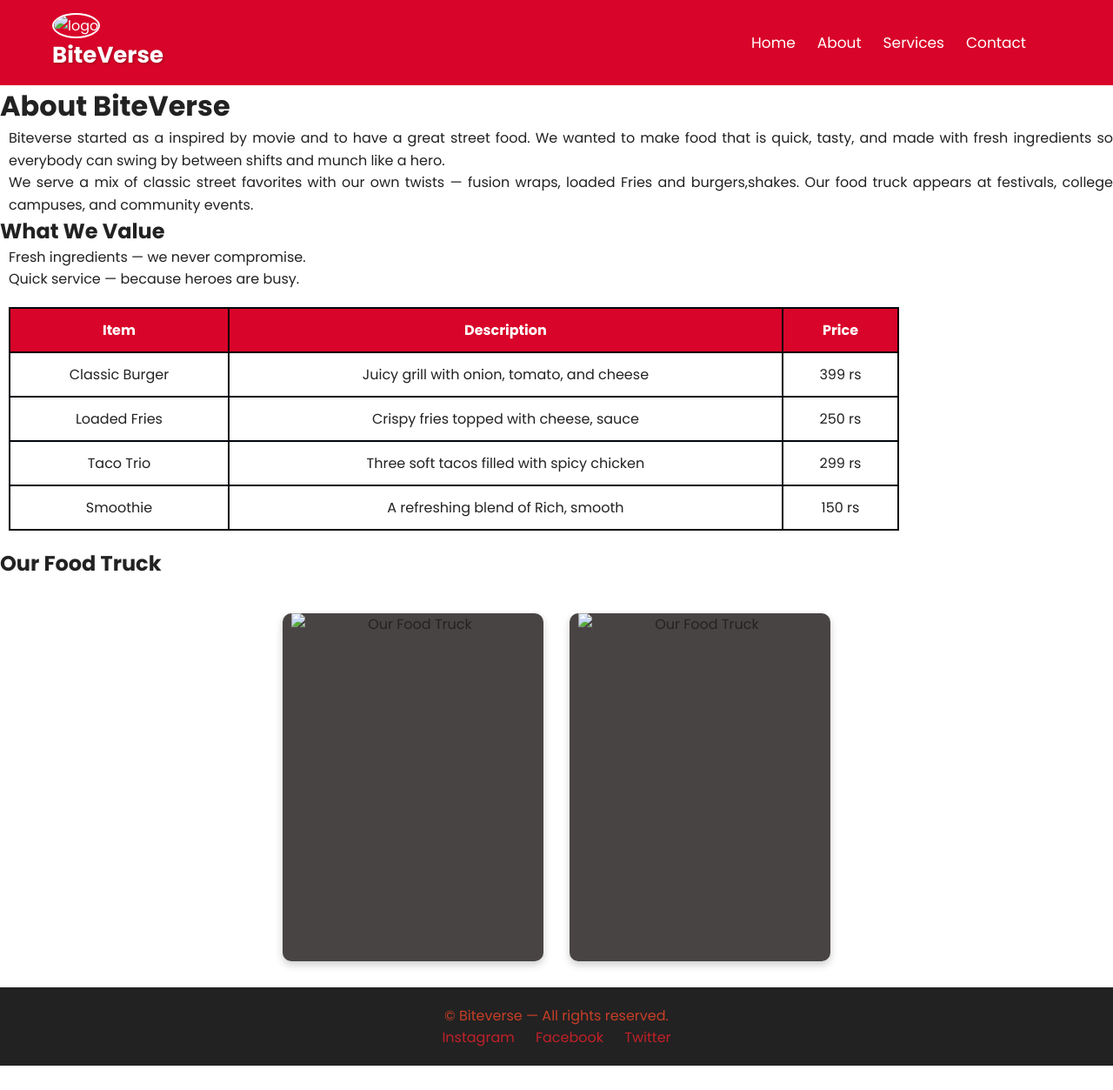
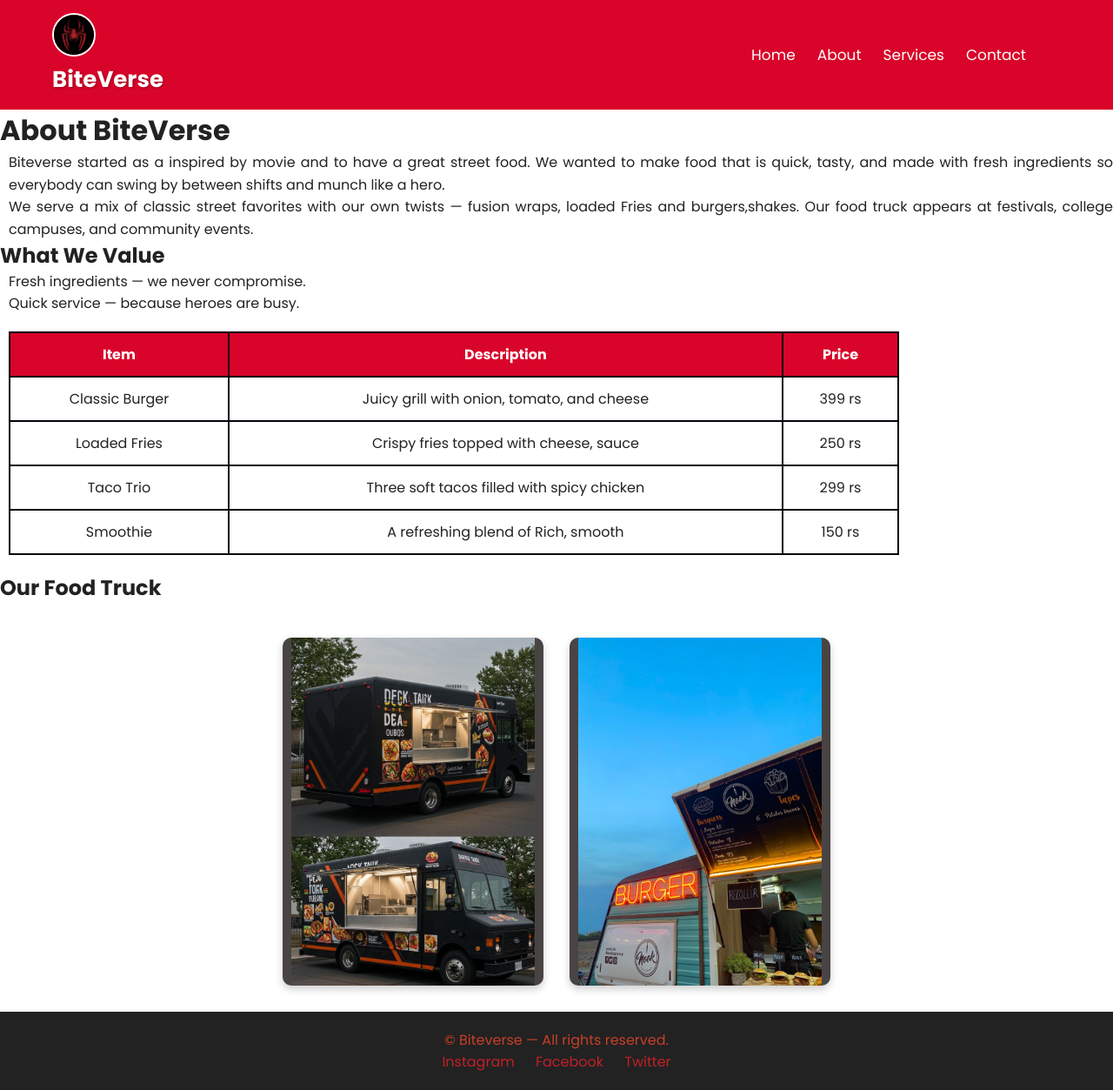
Before and after one commit to lakshusudha/website, a plain HTML site: page aboutpg.html in a window 1280 px wide. Shown: the whole page at 87% size. Before the commit the page ends 1225 px from the top, so only its background shows below. Drawn offline with Linux system fonts and the light colour scheme.

Commit message:
update file

```diff
--- a/aboutpg.html
+++ b/aboutpg.html
@@ -12,7 +12,7 @@
     <div class="container header-inner">
       <a href="index.html" class="logo">
         <div class="logo-area">
-        <img src="/styling_tasks/assets/web.jpg" alt="logo">
+        <img src="./assets/web.jpg" alt="logo">
         <span>BiteVerse</span>
       </a>
 <nav class="main-nav">
@@ -70,8 +70,8 @@
     <section class="about-content">
       <h2>Our Food Truck</h2>
       <section class="about-hero">
-    <img src="/img task/assest/truck.jpg" alt="Our Food Truck">
-    <img src="/img task/assest/foodtruck.jpg" alt="Our Food Truck">
+    <img src="./assets/truck.jpg" alt="Our Food Truck">
+    <img src="./assets/f truck.jpg" alt="Our Food Truck">
   </main>
   <footer class="site-footer">
     <div class="container footer-inner">
```
Also changed, not shown: contactpg.html (+1 -1 lines), index.html (+3 -3 lines), servicepg.html (+3 -3 lines), assets/menu.jpg (added), assets/menucard.jpg (added), assets/truck.jpg (added).
